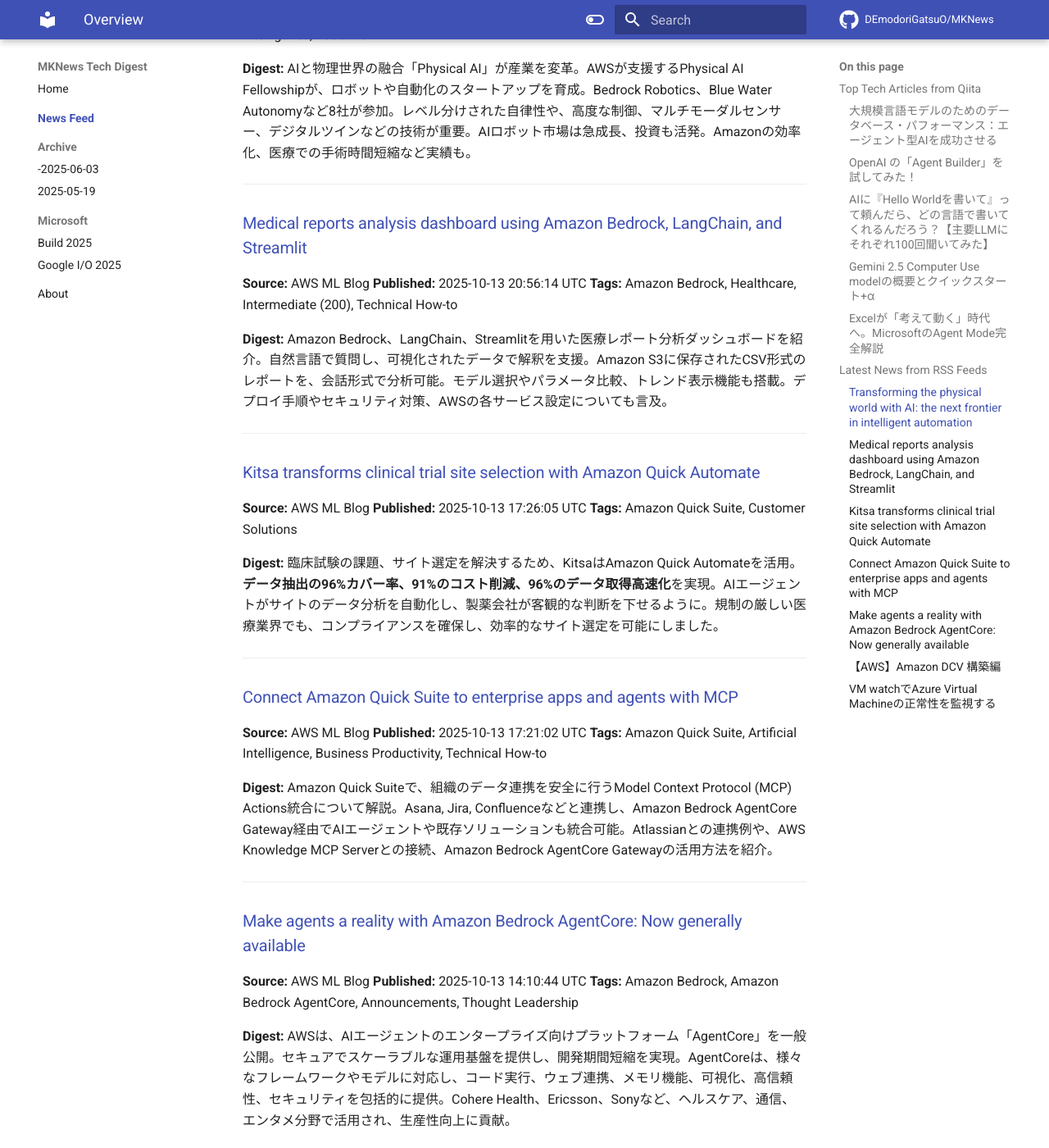
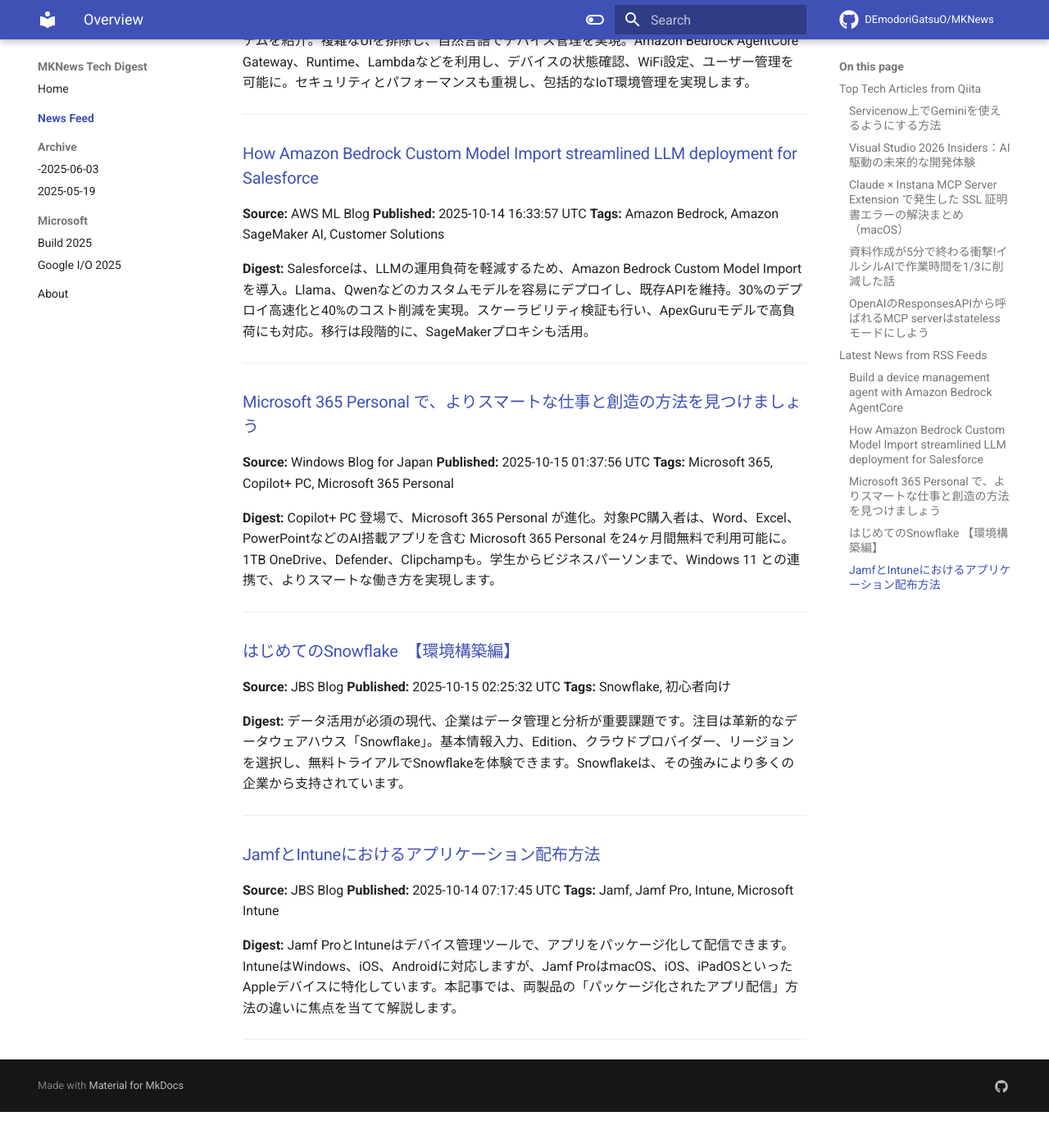
Before and after one commit to DEmodoriGatsuO/MKNews, an MkDocs documentation site: the page built from docs/news/index.md, in a window 1280 px wide and 1400 px high, scrolled down 1738 px. Shown: the whole window at 82% size. Built offline with MkDocs 1.6.1 and Material for MkDocs 9.7.7, drawn with Linux system fonts in a browser that asks for light colours; comment, search, counter and statistics services are not loaded; after the commit the page ends 3094 px from its top, so only the background shows below that; some of the changed text lies outside the part shown.

Commit message:
Automated AI Tech Digest - 2025-10-15

```diff
--- a/docs/news/index.md
+++ b/docs/news/index.md
@@ -1,128 +1,108 @@
-# AI Tech Trends Digest (2025-10-14)
+# AI Tech Trends Digest (2025-10-15)
 
 
 ## Top Tech Articles from Qiita
 
 
-### [大規模言語モデルのためのデータベース・パフォーマンス：エージェント型AIを成功させる](https://qiita.com/kousenko/items/8f376a140ff5151b8c7a)
-**Published:** 2025-10-14 04:44:05 UTC
-**Likes:** 3
-**Tags:** vmware, Cloud, KVM, インフラ, LLM
+### [Servicenow上でGeminiを使えるようにする方法](https://qiita.com/macha_soda7/items/aa4b2accb378e5c810dc)
+**Published:** 2025-10-15 05:13:36 UTC
+**Likes:** 0
+**Tags:** JavaScript, 初心者, ServiceNow, Gemini, GeminiAPI
 
 **Digest:**
-マルチテナントAIクラウドにおけるデータサービスの最適化が重要。LLM活用の中心で、データベース性能は事業成否を左右する。AIエージェントには、リアルタイムなデータベース対話が不可欠で、低性能は遅延やコスト増を招く。ZadaraとNode4のDBaaSは、高速アクセス、スケーラブル性能、マルチテナント分離、専門家による管理を提供。AIモデルだけでなく、データパフォーマンスに着目し、信頼とコスト削減を目指す。
+ServicenowでGeminiを活用する方法を紹介。大学生が独学で、Gemini APIとServicenowを連携し、質問に対する回答を生成するUI Actionを実装。個人情報や過去の会話履歴を基にした回答も可能に。推奨コースはSNAF、ADF。最終的に、テーブルからGeminiへ質問し、回答を得るシステムを構築します。
 
 ---
 
-### [OpenAI の「Agent Builder」を試してみた！](https://qiita.com/fujisho1216/items/38596bd87da7489d8bf5)
-**Published:** 2025-10-13 06:16:41 UTC
-**Likes:** 3
-**Tags:** ワークフロー, AI, OpenAI, Agentbuilder
+### [Visual Studio 2026 Insiders：AI駆動の未来的な開発体験](https://qiita.com/axzxs2001/items/2db54f9ab3d91e71b1b0)
+**Published:** 2025-10-15 03:50:34 UTC
+**Likes:** 0
+**Tags:** C#, .NET, AI, OpenAI, GPT-4
 
 **Digest:**
-OpenAI DevDay 2025で発表されたAIエージェント向けプラットフォーム「Agent Kit」の「Agent Builder」を解説。APIトークン購入や組織認証後、ユーザー入力を分類し、フライトや滞在プランを提案するワークフローを構築。Web検索やChatKitのWidget連携も実現。GuardrailsやMCPなど他のノードも紹介し、Agent Builderの可能性を示唆。
+マイクロソフトが発表したVisual Studio 2026 Insidersは、AIアシスタント「GitHub Copilot」統合で開発効率を向上。UI刷新、高速化、並行インストール対応で、スムーズなアップグレードを実現。 .NET 10、C# 14、モダンC++、クラウドネイティブなど現代開発ニーズに対応し、Git/CI/CD連携も強化。既存拡張機能も利用可能で、次世代IDEとして開発者の生産性を高めます。
 
 ---
 
-### [AIに『Hello Worldを書いて』って頼んだら、どの言語で書いてくれるんだろう？【主要LLMにそれぞれ100回聞いてみた】](https://qiita.com/JavaLangRuntimeException/items/3710cdb033a20daafa23)
-**Published:** 2025-10-14 02:51:13 UTC
-**Likes:** 2
-**Tags:** AI, Gemini, ChatGPT, LLM, Claude
+### [Claude × Instana MCP Server Extension で発生した SSL 証明書エラーの解決まとめ（macOS）](https://qiita.com/jackyxu/items/c2b36ad32f3ccdaf2e60)
+**Published:** 2025-10-15 03:02:56 UTC
+**Likes:** 0
+**Tags:** MCP, INSTANA, observability, Claude, MCPサーバー
 
 **Digest:**
-AIが「Hello World」をどの言語で書くか実験した結果、**Python**は3つのLLM全てで100%選択。**GPT-5**はPythonとJavaScriptをほぼ固定で選択、**Gemini**はPythonに加え多様な言語、**Claude**は最も多言語で平均3つ提示。GPT-5は安定、Geminiはバランス、Claudeは教育的な選択傾向を示した。
+Claude DesktopのInstana MCP Server ExtensionでSSL証明書検証エラーが発生。原因はmacOSのPythonでCA証明書が未設定なため。解決策は`/Applications/Python*/Install Certificates.command`を実行し、Claudeを再起動すること。これにより、Instana APIへの接続が正常化し、メトリクス取得が可能になる。
 
 ---
 
-### [Gemini 2.5 Computer Use modelの概要とクイックスタート+α](https://qiita.com/ShinyaNakayama/items/5ae090a54eb25a41436c)
-**Published:** 2025-10-13 09:26:26 UTC
-**Likes:** 2
-**Tags:** Gemini, GoogleCloud
+### [資料作成が5分で終わる衝撃!イルシルAIで作業時間を1/3に削減した話](https://qiita.com/k_nabe/items/b75d15f61812d0ba508d)
+**Published:** 2025-10-15 01:56:29 UTC
+**Likes:** 0
+**Tags:** API, 業務効率化, 業務自動化, Claude
 
 **Digest:**
-Google DeepMindから発表されたGemini 2.5 Computer Useモデルは、Gemini 2.5 Proを基盤とし、UIとの対話に特化。スクリーンショットを認識し、UIアクションを生成して操作可能。ウェブサイトでのデータ入力、テスト自動化、情報収集などに活用。プレビュー版のため監督推奨、安全対策も必要。  クイックスタートで「Hello World」検索、応用でAmazonレビュー検索を試した。
+イルシルAIは、国産AIスライド生成ツールで、キーワード入力で自動作成、AIチャット機能も搭載。3,000種以上のテンプレート、PDF/PPTX出力可。月額1,680円の個人向けプランあり。作業時間85%削減、デザイン不要でプロ級資料作成が可能。無料トライアルも提供。注意点としてPC版のみ、情報入力の精度が重要。
 
 ---
 
-### [Excelが「考えて動く」時代へ。MicrosoftのAgent Mode完全解説](https://qiita.com/k_nabe/items/cc728018eec122a5bdc3)
-**Published:** 2025-10-14 01:53:45 UTC
-**Likes:** 1
-**Tags:** API, 技術調査, プロンプトエンジニアリング, Claude
+### [OpenAIのResponsesAPIから呼ばれるMCP serverはstatelessモードにしよう](https://qiita.com/behiron/items/a9721dda42169f5d3602)
+**Published:** 2025-10-15 00:21:54 UTC
+**Likes:** 0
+**Tags:** MCP, OpenAI, LLM
 
 **Digest:**
-Microsoftは2025年9月、Excelを"考える"「Agent Mode」を発表。OpenAIの推論モデルで、自然言語指示から自動分析、グラフ作成を実現。SpreadsheetBench精度57.2%で、財務分析レポート自動生成やローン計算機構築が可能。利用はWeb版Excel、Office Agentは米国個人向け。Copilotライセンス必須で、コストと精度には注意が必要。
+OpenAIのResponsesAPIでMCPサーバ接続エラーが発生。原因は、Go SDKで構築したMCPサーバがセッションを正しく扱えないこと。解決策は、サーバの`Stateless`オプションを`True`に設定すること。これにより、`Mcp-Session-Id`ヘッダの検証を無効にし、サーバからクライアントへのリクエストを制限します。
 
 ---
 
 ## Latest News from RSS Feeds
 
 
-### [Transforming the physical world with AI: the next frontier in intelligent automation](https://aws.amazon.com/blogs/machine-learning/transforming-the-physical-world-with-ai-the-next-frontier-in-intelligent-automation/)
+### [Build a device management agent with Amazon Bedrock AgentCore](https://aws.amazon.com/blogs/machine-learning/build-a-device-management-agent-with-amazon-bedrock-agentcore/)
 **Source:** AWS ML Blog
-**Published:** 2025-10-13 22:21:26 UTC
-**Tags:** Announcements, Artificial Intelligence, Robotics
+**Published:** 2025-10-14 16:42:21 UTC
+**Tags:** Amazon Bedrock, Amazon Bedrock Agents, Amazon Cognito, AWS Lambda, Internet of Things, Technical How-to
 
 **Digest:**
-AIと物理世界の融合「Physical AI」が産業を変革。AWSが支援するPhysical AI Fellowshipが、ロボットや自動化のスタートアップを育成。Bedrock Robotics、Blue Water Autonomyなど8社が参加。レベル分けされた自律性や、高度な制御、マルチモーダルセンサー、デジタルツインなどの技術が重要。AIロボット市場は急成長、投資も活発。Amazonの効率化、医療での手術時間短縮など実績も。
+IoTデバイス管理の課題を解決するAmazon Bedrock AgentCoreを活用した会話型AIシステムを紹介。複雑なUIを排除し、自然言語でデバイス管理を実現。Amazon Bedrock AgentCore Gateway、Runtime、Lambdaなどを利用し、デバイスの状態確認、WiFi設定、ユーザー管理を可能に。セキュリティとパフォーマンスも重視し、包括的なIoT環境管理を実現します。
 
 ---
 
-### [Medical reports analysis dashboard using Amazon Bedrock, LangChain, and Streamlit](https://aws.amazon.com/blogs/machine-learning/medical-reports-analysis-dashboard-using-amazon-bedrock-langchain-and-streamlit/)
+### [How Amazon Bedrock Custom Model Import streamlined LLM deployment for Salesforce](https://aws.amazon.com/blogs/machine-learning/how-amazon-bedrock-custom-model-import-streamlined-llm-deployment-for-salesforce/)
 **Source:** AWS ML Blog
-**Published:** 2025-10-13 20:56:14 UTC
-**Tags:** Amazon Bedrock, Healthcare, Intermediate (200), Technical How-to
+**Published:** 2025-10-14 16:33:57 UTC
+**Tags:** Amazon Bedrock, Amazon SageMaker AI, Customer Solutions
 
 **Digest:**
-Amazon Bedrock、LangChain、Streamlitを用いた医療レポート分析ダッシュボードを紹介。自然言語で質問し、可視化されたデータで解釈を支援。Amazon S3に保存されたCSV形式のレポートを、会話形式で分析可能。モデル選択やパラメータ比較、トレンド表示機能も搭載。デプロイ手順やセキュリティ対策、AWSの各サービス設定についても言及。
+Salesforceは、LLMの運用負荷を軽減するため、Amazon Bedrock Custom Model Importを導入。Llama、Qwenなどのカスタムモデルを容易にデプロイし、既存APIを維持。30%のデプロイ高速化と40%のコスト削減を実現。スケーラビリティ検証も行い、ApexGuruモデルで高負荷にも対応。移行は段階的に、SageMakerプロキシも活用。
 
 ---
 
-### [Kitsa transforms clinical trial site selection with Amazon Quick Automate](https://aws.amazon.com/blogs/machine-learning/kitsa-transforms-clinical-trial-site-selection-with-amazon-quick-automate/)
-**Source:** AWS ML Blog
-**Published:** 2025-10-13 17:26:05 UTC
-**Tags:** Amazon Quick Suite, Customer Solutions
+### [Microsoft 365 Personal で、よりスマートな仕事と創造の方法を見つけましょう](https://blogs.windows.com/japan/2025/10/15/discover-smarter-ways-to-work-and-create-with-microsoft-365-personal/)
+**Source:** Windows Blog for Japan
+**Published:** 2025-10-15 01:37:56 UTC
+**Tags:** Microsoft 365, Copilot+ PC, Microsoft 365 Personal
 
 **Digest:**
-臨床試験の課題、サイト選定を解決するため、KitsaはAmazon Quick Automateを活用。**データ抽出の96%カバー率、91%のコスト削減、96%のデータ取得高速化**を実現。AIエージェントがサイトのデータ分析を自動化し、製薬会社が客観的な判断を下せるように。規制の厳しい医療業界でも、コンプライアンスを確保し、効率的なサイト選定を可能にしました。
+Copilot+ PC 登場で、Microsoft 365 Personal が進化。対象PC購入者は、Word、Excel、PowerPointなどのAI搭載アプリを含む Microsoft 365 Personal を24ヶ月間無料で利用可能に。1TB OneDrive、Defender、Clipchampも。学生からビジネスパーソンまで、Windows 11 との連携で、よりスマートな働き方を実現します。
 
 ---
 
-### [Connect Amazon Quick Suite to enterprise apps and agents with MCP](https://aws.amazon.com/blogs/machine-learning/connect-amazon-quick-suite-to-enterprise-apps-and-agents-with-mcp/)
-**Source:** AWS ML Blog
-**Published:** 2025-10-13 17:21:02 UTC
-**Tags:** Amazon Quick Suite, Artificial Intelligence, Business Productivity, Technical How-to
+### [はじめてのSnowflake　【環境構築編】](https://blog.jbs.co.jp/entry/2025/10/15/112532)
+**Source:** JBS Blog
+**Published:** 2025-10-15 02:25:32 UTC
+**Tags:** Snowflake, 初心者向け
 
 **Digest:**
-Amazon Quick Suiteで、組織のデータ連携を安全に行うModel Context Protocol (MCP) Actions統合について解説。Asana, Jira, Confluenceなどと連携し、Amazon Bedrock AgentCore Gateway経由でAIエージェントや既存ソリューションも統合可能。Atlassianとの連携例や、AWS Knowledge MCP Serverとの接続、Amazon Bedrock AgentCore Gatewayの活用方法を紹介。
+データ活用が必須の現代、企業はデータ管理と分析が重要課題です。注目は革新的なデータウェアハウス「Snowflake」。基本情報入力、Edition、クラウドプロバイダー、リージョンを選択し、無料トライアルでSnowflakeを体験できます。Snowflakeは、その強みにより多くの企業から支持されています。
 
 ---
 
-### [Make agents a reality with Amazon Bedrock AgentCore: Now generally available](https://aws.amazon.com/blogs/machine-learning/amazon-bedrock-agentcore-is-now-generally-available/)
-**Source:** AWS ML Blog
-**Published:** 2025-10-13 14:10:44 UTC
-**Tags:** Amazon Bedrock, Amazon Bedrock AgentCore, Announcements, Thought Leadership
+### [JamfとIntuneにおけるアプリケーション配布方法](https://blog.jbs.co.jp/entry/2025/10/14/161745)
+**Source:** JBS Blog
+**Published:** 2025-10-14 07:17:45 UTC
+**Tags:** Jamf, Jamf Pro, Intune, Microsoft Intune
 
 **Digest:**
-AWSは、AIエージェントのエンタープライズ向けプラットフォーム「AgentCore」を一般公開。セキュアでスケーラブルな運用基盤を提供し、開発期間短縮を実現。AgentCoreは、様々なフレームワークやモデルに対応し、コード実行、ウェブ連携、メモリ機能、可視化、高信頼性、セキュリティを包括的に提供。Cohere Health、Ericsson、Sonyなど、ヘルスケア、通信、エンタメ分野で活用され、生産性向上に貢献。
+Jamf ProとIntuneはデバイス管理ツールで、アプリをパッケージ化して配信できます。IntuneはWindows、iOS、Androidに対応しますが、Jamf ProはmacOS、iOS、iPadOSといったAppleデバイスに特化しています。本記事では、両製品の「パッケージ化されたアプリ配信」方法の違いに焦点を当てて解説します。
 
 ---
-
-### [【AWS】Amazon DCV 構築編](https://blog.jbs.co.jp/entry/2025/10/14/131030)
-**Source:** JBS Blog
-**Published:** 2025-10-14 04:10:30 UTC
-**Tags:** AWS, Amazon DCV
-
-**Digest:**
-AWS上でDCVサーバーを構築し、クライアントから接続する手順を解説。高解像度・低遅延のリモートデスクトップを実現するAmazon DCVについて、前回の記事を基に、環境構築、セキュリティグループ設定、DCVインストール、接続確認をステップごとに説明します。
-
----
-
-### [VM watchでAzure Virtual Machineの正常性を監視する](https://blog.jbs.co.jp/entry/2025/10/14/083846)
-**Source:** JBS Blog
-**Published:** 2025-10-13 23:38:46 UTC
-**Tags:** Azure, Azure Virtual Machines, 監視
-
-**Digest:**
-Azure仮想マシンとスケールセットの正常性監視機能「VM watch」が登場。従来別々に必要だったネットワークやアプリケーション監視が、リソース構成なしで可能に。今回は概要とインストール方法を解説。2025年9月時点ではパブリックプレビュー版として利用できます。
-
----
```
